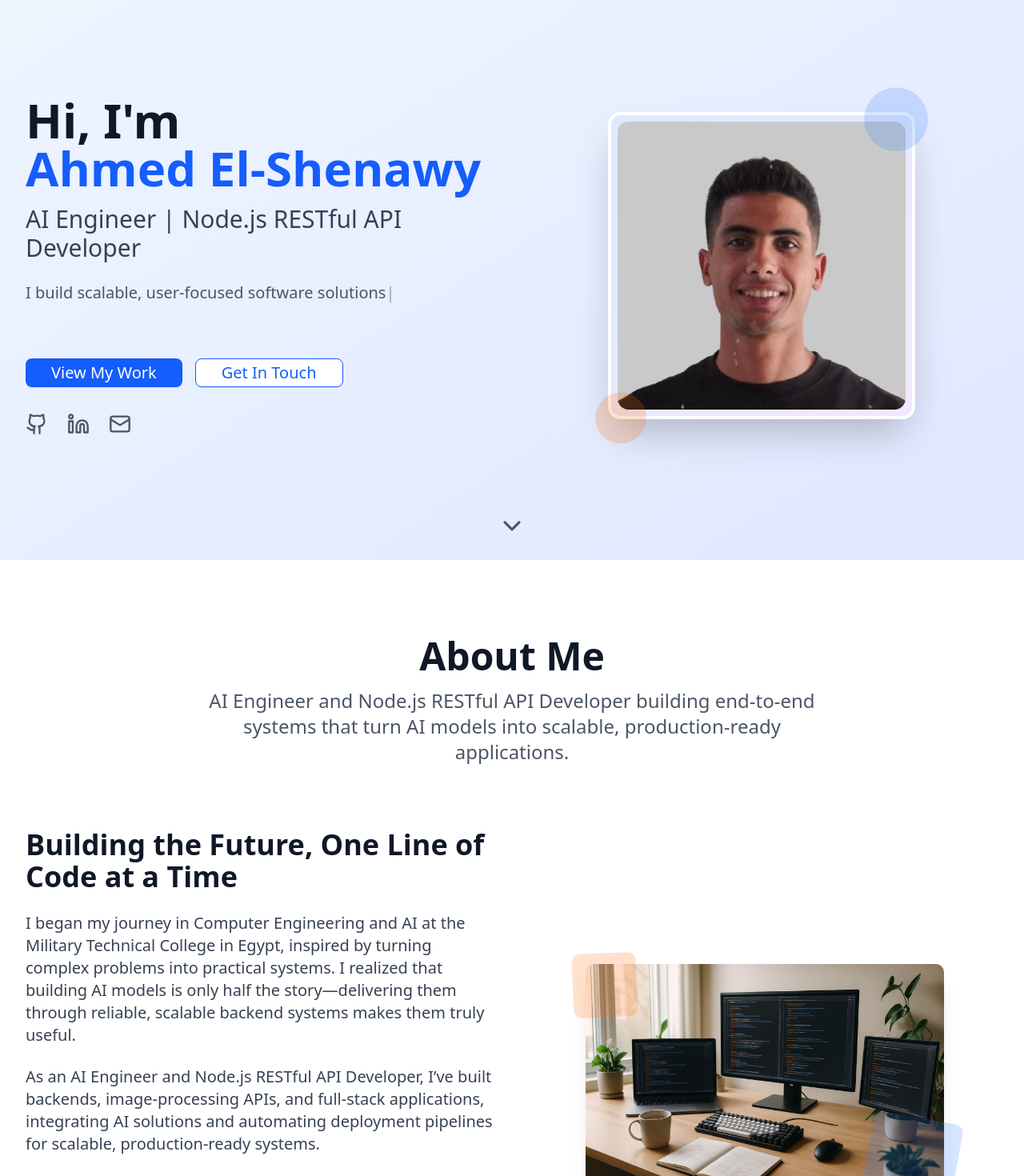
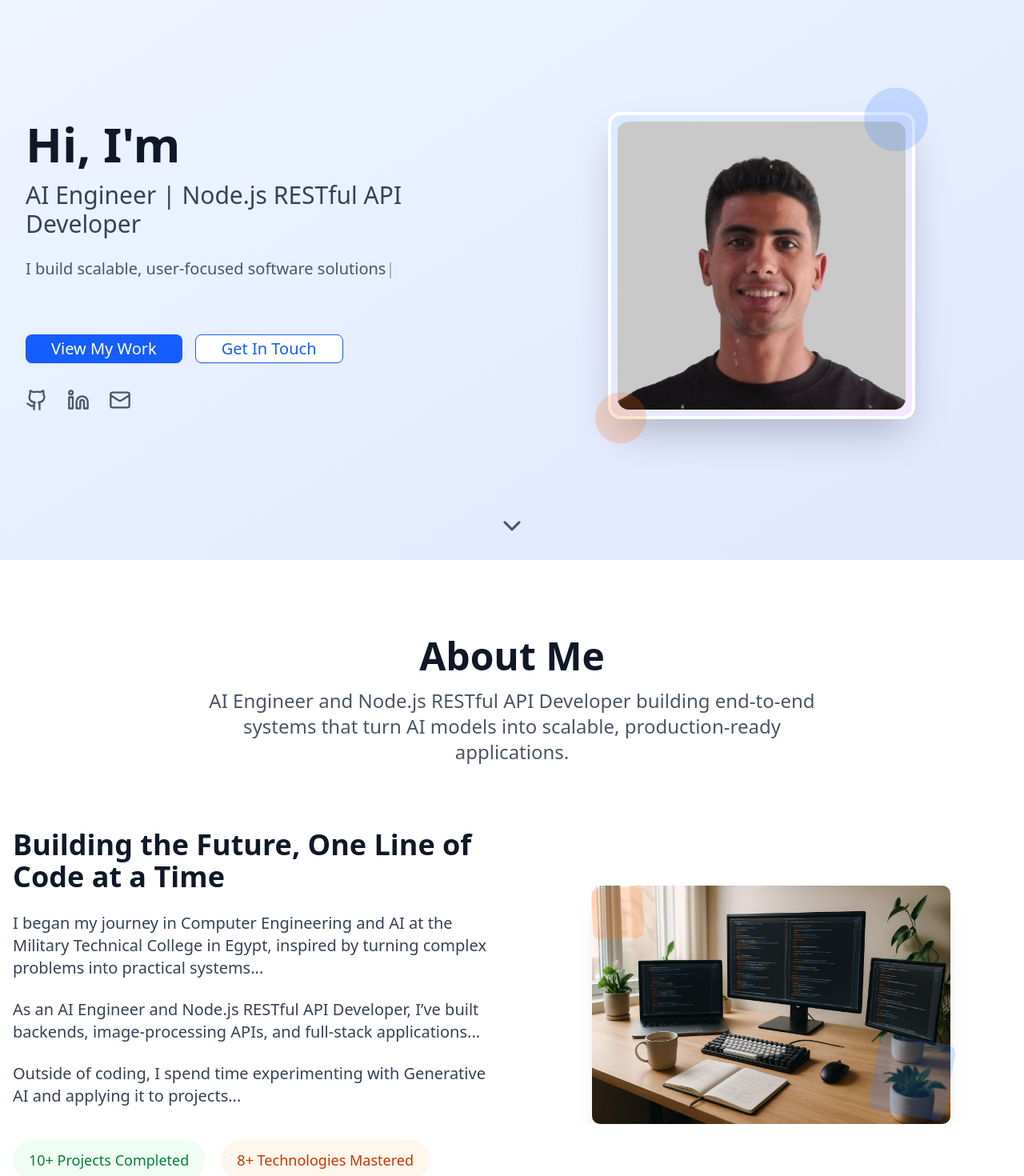
Before and after one commit to hamdywaleed/portfoliome, a React (Vite) app: page / in a window 1280 px wide. Shown: the part 100-1570 px from the top of the page at 80% size. Built offline with nearby package versions, Linux system fonts and the light colour scheme.

Commit message:
remove space

```diff
--- a/src/App.jsx
+++ b/src/App.jsx
@@ -16,27 +16,38 @@ function App() {
       <Header />
       <main>
         <Hero />
+
+        <section id="about">
           <SlideUpOnScroll>
             <About />
           </SlideUpOnScroll>
+        </section>
 
+        <section id="skills">
           <SlideUpOnScroll>
             <Skills />
           </SlideUpOnScroll>
+        </section>
 
-
+        <section id="projects">
           <SlideUpOnScroll>
             <Projects />
           </SlideUpOnScroll>
+        </section>
 
+        <section id="experience">
           <SlideUpOnScroll>
             <Experience />
           </SlideUpOnScroll>
+        </section>
 
+        <section id="contact">
           <SlideUpOnScroll>
             <Contact />
           </SlideUpOnScroll>
+        </section>
       </main>
+
       <Footer />
       <ScrollToTop />
     </div>
--- a/src/components/About.jsx
+++ b/src/components/About.jsx
@@ -4,49 +4,19 @@ import aboutImage from '../assets/about-workspace.jpg'
 
 const About = () => {
   const values = [
-    {
-      icon: <Code className="w-10 h-10 text-blue-600" />,
-      title: "Clean Code",
-      description: "I believe in writing maintainable, readable code that stands the test of time."
-    },
-    {
-      icon: <Lightbulb className="w-10 h-10 text-orange-500" />,
-      title: "Innovation",
-      description: "Always exploring new technologies and approaches to solve complex problems."
-    },
-    {
-      icon: <Users className="w-10 h-10 text-green-600" />,
-      title: "Collaboration",
-      description: "Strong believer in teamwork and knowledge sharing to achieve common goals."
-    },
-    {
-      icon: <Coffee className="w-10 h-10 text-amber-600" />,
-      title: "Continuous Learning",
-      description: "Committed to staying current with industry trends and best practices."
-    }
+    { icon: <Code className="w-10 h-10 text-blue-600" />, title: "Clean Code", description: "I believe in writing maintainable, readable code that stands the test of time." },
+    { icon: <Lightbulb className="w-10 h-10 text-orange-500" />, title: "Innovation", description: "Always exploring new technologies and approaches to solve complex problems." },
+    { icon: <Users className="w-10 h-10 text-green-600" />, title: "Collaboration", description: "Strong believer in teamwork and knowledge sharing to achieve common goals." },
+    { icon: <Coffee className="w-10 h-10 text-amber-600" />, title: "Continuous Learning", description: "Committed to staying current with industry trends and best practices." }
   ]
 
-  const containerVariants = {
-    hidden: {},
-    visible: {
-      transition: {
-        staggerChildren: 0.15
-      }
-    }
-  }
-
-  const fadeUp = {
-    hidden: { opacity: 0, y: 30 },
-    visible: { opacity: 1, y: 0, transition: { duration: 0.6, ease: 'easeOut' } }
-  }
-
-  const hoverCard = {
-    hover: { scale: 1.05, boxShadow: '0px 10px 25px rgba(0,0,0,0.15)' }
-  }
+  const containerVariants = { hidden: {}, visible: { transition: { staggerChildren: 0.15 } } }
+  const fadeUp = { hidden: { opacity: 0, y: 30 }, visible: { opacity: 1, y: 0, transition: { duration: 0.6, ease: 'easeOut' } } }
+  const hoverCard = { hover: { scale: 1.05, boxShadow: '0px 10px 25px rgba(0,0,0,0.15)' } }
 
   return (
-    <section id="about" className="py-24 bg-white">
-      <div className="container mx-auto px-4 sm:px-6 lg:px-8">
+    <section id="about" className="py-24 bg-white overflow-x-hidden">
+      <div className="container mx-auto px-4">
         {/* Header */}
         <motion.div
           className="text-center mb-20"
@@ -79,16 +49,14 @@ const About = () => {
             <motion.div variants={fadeUp} className="space-y-6 text-gray-700 text-lg sm:text-xl">
               <p>
                 I began my journey in Computer Engineering and AI at the Military Technical College in Egypt,
-                inspired by turning complex problems into practical systems. I realized that building AI models
-                is only half the story—delivering them through reliable, scalable backend systems makes them truly useful.
+                inspired by turning complex problems into practical systems...
               </p>
               <p>
                 As an AI Engineer and Node.js RESTful API Developer, I’ve built backends, image-processing APIs,
-                and full-stack applications, integrating AI solutions and automating deployment pipelines for scalable, production-ready systems.
+                and full-stack applications...
               </p>
               <p>
-                Outside of coding, I spend time experimenting with Generative AI and applying it to projects,
-                finding practical ways to integrate AI into real systems. I focus on building technology that actually works and solves problems.
+                Outside of coding, I spend time experimenting with Generative AI and applying it to projects...
               </p>
             </motion.div>
 
@@ -104,7 +72,7 @@ const About = () => {
 
           {/* About Image */}
           <motion.div
-            className="flex justify-center relative"
+            className="flex justify-center relative overflow-hidden"
             initial={{ opacity: 0, x: 50, scale: 0.95 }}
             whileInView={{ opacity: 1, x: 0, scale: 1 }}
             transition={{ duration: 0.8, ease: 'easeOut' }}
@@ -117,13 +85,14 @@ const About = () => {
                 alt="Ahmed working"
                 className="w-full max-w-md rounded-lg shadow-xl"
               />
+              {/* floating shapes inside overflow-hidden wrapper */}
               <motion.div
-                className="absolute -bottom-4 -right-4 w-28 h-28 bg-blue-500 rounded-lg opacity-20"
+                className="absolute bottom-0 right-0 w-24 h-24 bg-blue-500 rounded-lg opacity-20"
                 animate={{ y: [0, -15, 0], rotate: [0, 15, 0] }}
                 transition={{ duration: 3, repeat: Infinity, ease: 'easeInOut' }}
               />
               <motion.div
-                className="absolute -top-4 -left-4 w-20 h-20 bg-orange-500 rounded-lg opacity-20"
+                className="absolute top-0 left-0 w-16 h-16 bg-orange-500 rounded-lg opacity-20"
                 animate={{ y: [0, 15, 0], rotate: [0, -15, 0] }}
                 transition={{ duration: 3, repeat: Infinity, ease: 'easeInOut', delay: 0.5 }}
               />
--- a/src/components/Hero.jsx
+++ b/src/components/Hero.jsx
@@ -45,7 +45,9 @@ const Hero = () => {
   return (
     <section
       id="home"
-      className="relative min-h-screen flex items-center justify-center bg-gradient-to-br from-blue-50 to-indigo-100 pt-16 overflow-hidden"
+      className="relative min-h-screen flex items-center justify-center
+                 bg-gradient-to-br from-blue-50 to-indigo-100 pt-16
+                 overflow-hidden w-full max-w-full overflow-x-hidden"
     >
       <div className="container mx-auto px-4 sm:px-6 lg:px-8">
         <div className="grid grid-cols-1 lg:grid-cols-2 gap-8 items-center">
@@ -61,7 +63,7 @@ const Hero = () => {
               custom={1}
               className="text-4xl sm:text-5xl lg:text-6xl font-bold text-gray-900 mb-4"
             >
-              Hi, I'm <span className="block text-blue-600">Ahmed El-Shenawy</span>
+              Hi, I'm
             </motion.h1>
 
             <motion.h2
@@ -83,10 +85,11 @@ const Hero = () => {
               </p>
             </motion.div>
 
+            {/* ✅ FIXED: Buttons always horizontal + no overflow */}
             <motion.div
               variants={textVariants}
               custom={4}
-              className="flex flex-col sm:flex-row gap-4 justify-center lg:justify-start mb-8"
+              className="flex flex-row flex-wrap gap-4 justify-center lg:justify-start mb-8"
             >
               <motion.div whileHover="hover" whileTap="tap" variants={buttonVariants}>
                 <Button
--- /dev/null
+++ b/src/components/shapes.css
@@ -0,0 +1,4 @@
+/* shapes.css */
+.polygon-shape {
+	clip-path: polygon(50% 0%, 100% 50%, 50% 100%, 0% 50%);
+}
```
Lines whose indentation alone changed are shown as unchanged.
